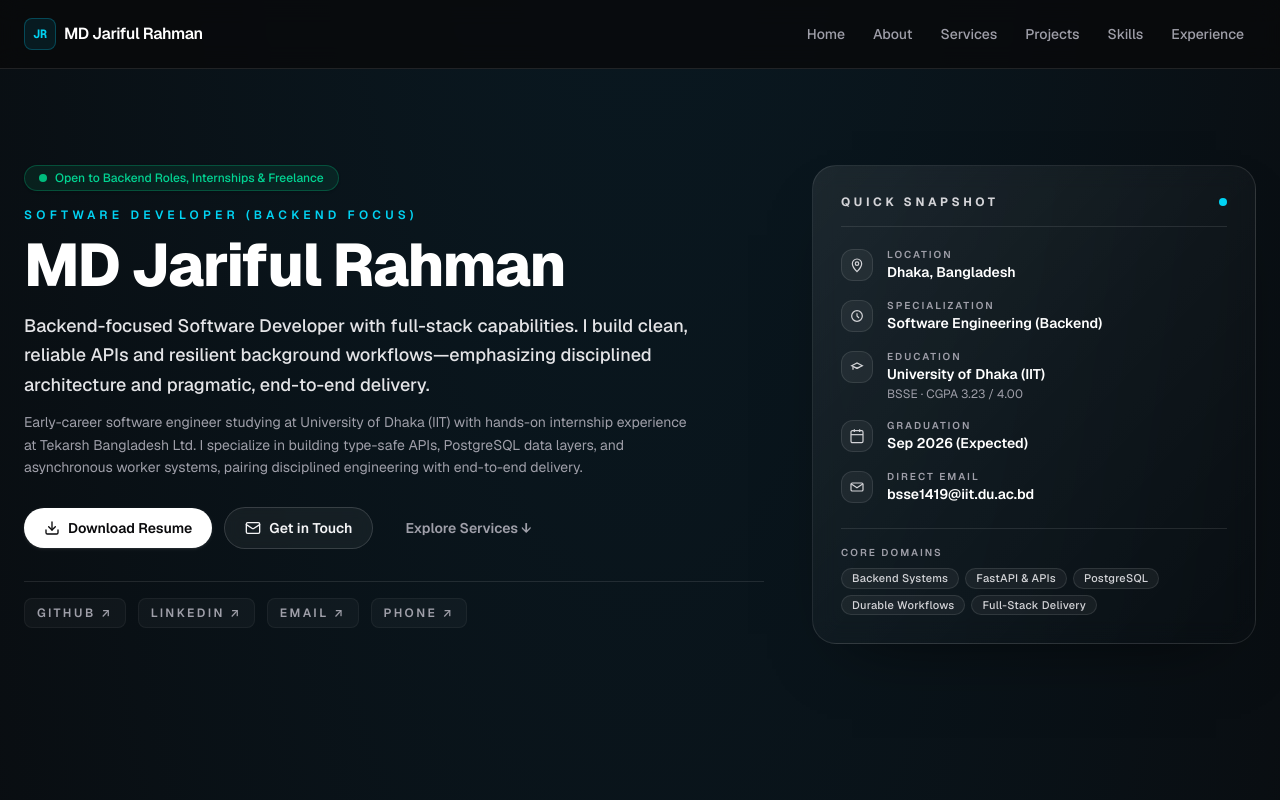
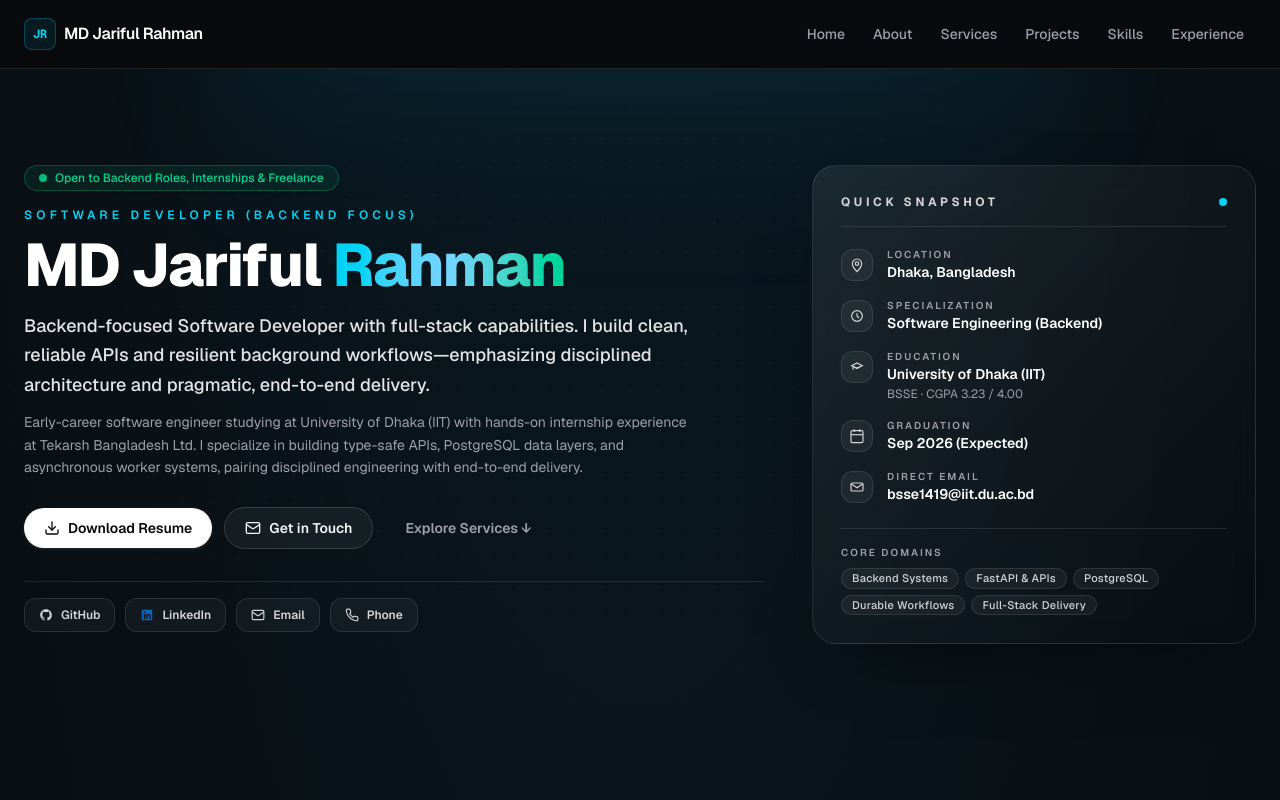
Before and after one commit to jarifulovi/jr-portfolio, a Next.js app: page / in a window 1280 px wide. Shown: the top 800 px of the page. Built offline with nearby package versions, Linux system fonts and the light colour scheme.

Commit message:
feat: extract hero section into dedicated component with interactive mouse spotlight and gradient typography

```diff
--- a/src/app/page.tsx
+++ b/src/app/page.tsx
@@ -1,12 +1,10 @@
-"use client";
-import { ProfileCard } from "../components/sections/ProfileCard";
+import { HeroSection } from "../components/sections/HeroSection";
 import { Navbar } from "../components/layout/Navbar";
 import { Footer } from "../components/layout/Footer";
 import { Section } from "../components/sections/Section";
 import { AboutSection } from "../components/sections/AboutSection";
 import { ServicesSection } from "../components/sections/ServicesSection";
 import ProjectsSection from "../components/sections/ProjectsSection";
-import { SnapshotCard } from "../components/sections/SnapshotCard";
 import { ExperienceItem } from "../components/sections/ExperienceItem";
 import SkillsSection from "../components/sections/SkillsSection";
 import profile from "../data/profile.json";
@@ -31,13 +29,8 @@ export default function Home() {
         ]}
       />
 
-      {/* Hero Section */}
-      <section id="home" className="scroll-mt-20 mx-auto max-w-7xl px-6 pt-16 pb-20 md:pt-24 md:pb-28">
-        <div className="grid gap-12 lg:grid-cols-[1.25fr_0.75fr] lg:items-start">
-          <ProfileCard profile={profile} links={links} />
-          <SnapshotCard profile={profile} />
-        </div>
-      </section>
+      {/* Hero Section with Dynamic Mouse Spotlight & Grid Matrix */}
+      <HeroSection profile={profile} links={links} />
 
       {/* About Me Section (Replacing redundant education section) */}
       <div className="mx-auto max-w-7xl px-6">
--- /dev/null
+++ b/src/components/sections/HeroSection.tsx
@@ -0,0 +1,66 @@
+"use client";
+import React, { useState } from "react";
+import { ProfileCard } from "./ProfileCard";
+import { SnapshotCard } from "./SnapshotCard";
+
+interface HeroSectionProps {
+  profile: any;
+  links: { label: string; url: string }[];
+}
+
+export const HeroSection: React.FC<HeroSectionProps> = ({ profile, links }) => {
+  const [mousePos, setMousePos] = useState<{ x: number; y: number } | null>(null);
+
+  const handleMouseMove = (e: React.MouseEvent<HTMLDivElement>) => {
+    const rect = e.currentTarget.getBoundingClientRect();
+    setMousePos({
+      x: e.clientX - rect.left,
+      y: e.clientY - rect.top,
+    });
+  };
+
+  const handleMouseLeave = () => {
+    setMousePos(null);
+  };
+
+  return (
+    <section
+      id="home"
+      onMouseMove={handleMouseMove}
+      onMouseLeave={handleMouseLeave}
+      className="group/hero relative w-full scroll-mt-20 overflow-hidden"
+    >
+      {/* 1. Subtle Engineering Grid Matrix with Radial Mask (Full Width) */}
+      <div
+        className="pointer-events-none absolute inset-0 opacity-20"
+        style={{
+          backgroundImage: `radial-gradient(rgba(255, 255, 255, 0.15) 1px, transparent 1px)`,
+          backgroundSize: "28px 28px",
+          maskImage: "radial-gradient(ellipse 70% 60% at 50% 45%, #000 50%, transparent 95%)",
+          WebkitMaskImage: "radial-gradient(ellipse 70% 60% at 50% 45%, #000 50%, transparent 95%)",
+        }}
+      />
+
+      {/* 2. Ambient Top Spotlight Beam (Full Width Centered) */}
+      <div className="pointer-events-none absolute -top-32 left-1/2 h-72 w-[850px] -translate-x-1/2 rounded-full bg-gradient-to-b from-cyan-500/15 via-sky-500/5 to-transparent blur-3xl" />
+
+      {/* 3. Interactive Mouse-Following Spotlight (Full Bleed Viewport) */}
+      {mousePos && (
+        <div
+          className="pointer-events-none absolute inset-0 transition-opacity duration-300"
+          style={{
+            background: `radial-gradient(650px circle at ${mousePos.x}px ${mousePos.y}px, rgba(14, 165, 233, 0.14), rgba(16, 185, 129, 0.04) 40%, transparent 75%)`,
+          }}
+        />
+      )}
+
+      {/* 4. Centered Content Container */}
+      <div className="relative z-10 mx-auto max-w-7xl px-6 pt-16 pb-20 md:pt-24 md:pb-28">
+        <div className="grid gap-12 lg:grid-cols-[1.25fr_0.75fr] lg:items-start">
+          <ProfileCard profile={profile} links={links} />
+          <SnapshotCard profile={profile} />
+        </div>
+      </div>
+    </section>
+  );
+};
--- a/src/components/sections/ProfileCard.tsx
+++ b/src/components/sections/ProfileCard.tsx
@@ -16,7 +16,48 @@ interface ProfileCardProps {
   links: { label: string; url: string }[];
 }
 
-export const ProfileCard: React.FC<ProfileCardProps> = ({ profile, links }) => (
+function getSocialIcon(label: string) {
+  switch (label.toLowerCase()) {
+    case "github":
+      return (
+        <svg className="h-3.5 w-3.5" viewBox="0 0 24 24" fill="currentColor">
+          <path
+            fillRule="evenodd"
+            clipRule="evenodd"
+            d="M12 2C6.477 2 2 6.484 2 12.017c0 4.425 2.865 8.18 6.839 9.504.5.092.682-.217.682-.483 0-.237-.008-.868-.013-1.703-2.782.605-3.369-1.343-3.369-1.343-.454-1.158-1.11-1.466-1.11-1.466-.908-.62.069-.608.069-.608 1.003.07 1.53 1.032 1.53 1.032.892 1.53 2.341 1.088 2.91.832.092-.647.35-1.088.636-1.338-2.22-.253-4.555-1.113-4.555-4.951 0-1.093.39-1.988 1.029-2.688-.103-.253-.446-1.272.098-2.65 0 0 .84-.27 2.75 1.026A9.564 9.564 0 0112 6.844c.85.004 1.705.115 2.504.337 1.909-1.296 2.747-1.027 2.747-1.027.546 1.379.202 2.398.1 2.651.64.7 1.028 1.595 1.028 2.688 0 3.848-2.339 4.695-4.566 4.943.359.309.678.92.678 1.855 0 1.338-.012 2.419-.012 2.747 0 .268.18.58.688.482A10.019 10.019 0 0022 12.017C22 6.484 17.522 2 12 2z"
+          />
+        </svg>
+      );
+    case "linkedin":
+      return (
+        <svg className="h-3.5 w-3.5 text-[#0a66c2]" viewBox="0 0 24 24" fill="currentColor">
+          <path d="M19 3a2 2 0 0 1 2 2v14a2 2 0 0 1-2 2H5a2 2 0 0 1-2-2V5a2 2 0 0 1 2-2h14m-.5 15.5v-5.3a3.26 3.26 0 0 0-3.26-3.26c-.85 0-1.84.52-2.28 1.3v-1.11h-2.79v8.37h2.79v-4.93c0-.77.62-1.4 1.39-1.4a1.4 1.4 0 0 1 1.4 1.4v4.93h2.75M6.46 10.9v8.37H9.2V10.9H6.46M7.83 6.2a1.67 1.67 0 0 0-1.67 1.67 1.67 1.67 0 0 0 1.67 1.67 1.67 1.67 0 0 0 1.67-1.67c0-.92-.75-1.67-1.67-1.67z" />
+        </svg>
+      );
+    case "email":
+      return (
+        <svg className="h-3.5 w-3.5" viewBox="0 0 24 24" fill="none" stroke="currentColor" strokeWidth="2">
+          <rect x="2" y="4" width="20" height="16" rx="2" />
+          <path d="m22 7-8.97 5.7a1.94 1.94 0 0 1-2.06 0L2 7" />
+        </svg>
+      );
+    case "phone":
+    default:
+      return (
+        <svg className="h-3.5 w-3.5" viewBox="0 0 24 24" fill="none" stroke="currentColor" strokeWidth="2">
+          <path d="M22 16.92v3a2 2 0 0 1-2.18 2 19.79 19.79 0 0 1-8.63-3.07 19.5 19.5 0 0 1-6-6 19.79 19.79 0 0 1-3.07-8.67A2 2 0 0 1 4.11 2h3a2 2 0 0 1 2 1.72 12.84 12.84 0 0 0 .7 2.81 2 2 0 0 1-.45 2.11L8.09 9.91a16 16 0 0 0 6 6l1.27-1.27a2 2 0 0 1 2.11-.45 12.84 12.84 0 0 0 2.81.7A2 2 0 0 1 22 16.92z" />
+        </svg>
+      );
+  }
+}
+
+export const ProfileCard: React.FC<ProfileCardProps> = ({ profile, links }) => {
+  // Split name to highlight last name with gradient
+  const nameParts = profile.name.trim().split(" ");
+  const firstName = nameParts.slice(0, -1).join(" ");
+  const lastName = nameParts[nameParts.length - 1];
+
+  return (
     <motion.div
       initial={{ opacity: 0, y: -20 }}
       animate={{ opacity: 1, y: 0 }}
@@ -24,7 +65,7 @@ export const ProfileCard: React.FC<ProfileCardProps> = ({ profile, links }) => (
       className="flex flex-col justify-center"
     >
       {/* Availability Status Badge */}
-    <div className="mb-4 inline-flex items-center gap-2 self-start rounded-full border border-emerald-500/30 bg-emerald-500/10 px-3.5 py-1 text-xs font-medium text-emerald-400 shadow-sm">
+      <div className="mb-4 inline-flex items-center gap-2 self-start rounded-full border border-emerald-500/30 bg-emerald-500/10 px-3.5 py-1 text-xs font-medium text-emerald-400 shadow-sm backdrop-blur-sm">
         <span className="relative flex h-2 w-2">
           <span className="absolute inline-flex h-full w-full animate-ping rounded-full bg-emerald-400 opacity-75"></span>
           <span className="relative inline-flex h-2 w-2 rounded-full bg-emerald-500"></span>
@@ -36,8 +77,12 @@ export const ProfileCard: React.FC<ProfileCardProps> = ({ profile, links }) => (
         {profile.role}
       </p>
 
+      {/* Dynamic Name with Gradient on Last Name */}
       <h1 className="mt-3 text-4xl font-extrabold tracking-tight text-white sm:text-5xl lg:text-6xl">
-      {profile.name}
+        {firstName}{" "}
+        <span className="bg-gradient-to-r from-cyan-400 via-sky-300 to-emerald-400 bg-clip-text text-transparent">
+          {lastName}
+        </span>
       </h1>
 
       <p className="mt-4 max-w-2xl text-lg font-medium leading-relaxed text-zinc-200">
@@ -105,18 +150,20 @@ export const ProfileCard: React.FC<ProfileCardProps> = ({ profile, links }) => (
       </div>
 
       {/* Social / Contact Links */}
-    <div className="mt-8 flex flex-wrap items-center gap-3 pt-4 border-t border-white/10 text-xs font-semibold uppercase tracking-[0.2em] text-zinc-400">
+      <div className="mt-8 flex flex-wrap items-center gap-2.5 pt-4 border-t border-white/10 text-xs font-semibold text-zinc-300">
         {links.map((link) => (
           <a
             key={link.label}
             href={link.url}
             target={link.url.startsWith("http") ? "_blank" : undefined}
             rel={link.url.startsWith("http") ? "noreferrer" : undefined}
-          className="rounded-lg border border-white/5 bg-white/[0.03] px-3 py-1.5 transition-all hover:border-white/20 hover:bg-white/10 hover:text-white"
+            className="flex items-center gap-2 rounded-xl border border-white/10 bg-white/[0.04] px-3.5 py-2 transition-all hover:border-cyan-500/40 hover:bg-white/[0.08] hover:text-white"
           >
-          {link.label} ↗
+            {getSocialIcon(link.label)}
+            <span>{link.label}</span>
           </a>
         ))}
       </div>
     </motion.div>
   );
+};
```
Lines whose indentation alone changed are shown as unchanged.
